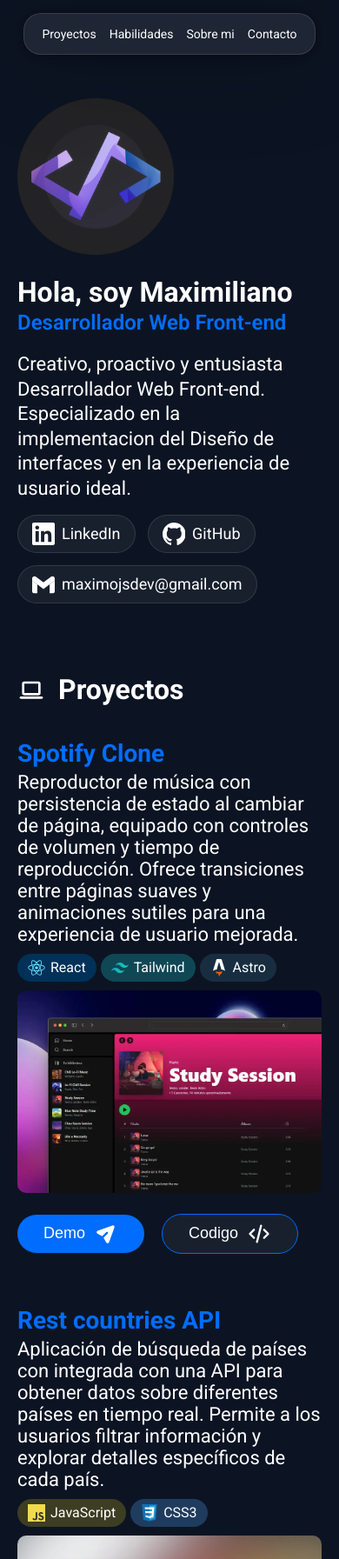
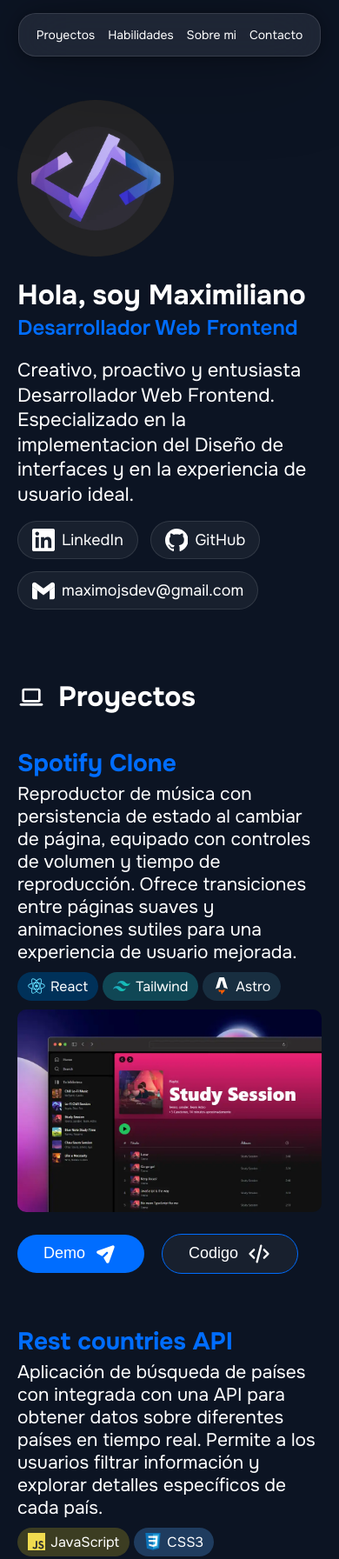
Before and after one commit to MaximoJSDev/MaximoJSDev.github.io, an Astro site: page / in a window 390 px wide. Shown: the top 1793 px of the page at 87% size. Built offline with nearby package versions, Linux system fonts and the light colour scheme; Astro itself is replaced by a stand-in of ours.

Commit message:
Cambia la fuente a Onest

```diff
--- a/src/components/Header.astro
+++ b/src/components/Header.astro
@@ -13,7 +13,6 @@
 
     const callback = (entries) => {
       entries.forEach((entry) => {
-        console.log(entry);
         if (entry.isIntersecting) {
           navItems.forEach((item) => {
             if (item.getAttribute("aria-label") == entry.target.id) {
--- a/src/components/Projects.astro
+++ b/src/components/Projects.astro
@@ -134,6 +134,7 @@
     display: flex;
     flex-direction: column;
     max-width: 500px;
+    height: 100%;
   }
   h3 {
     font-size: 28px;
@@ -141,7 +142,7 @@
     margin-bottom: 4px;
   }
   p {
-    font-size: 22px;
+    font-size: 21px;
     margin-bottom: 10px;
     flex-grow: 1;
     text-wrap: balance;
--- a/src/components/SobreMi.astro
+++ b/src/components/SobreMi.astro
@@ -39,7 +39,7 @@
   }
   .sobre-mi__article p {
     margin-bottom: 26px;
-    max-width: 673px;
+    max-width: 700px;
   }
   .sobre-mi__article strong {
     color: var(--primaryColor);
--- a/src/layouts/Layout.astro
+++ b/src/layouts/Layout.astro
@@ -33,7 +33,7 @@
 		<link rel="preconnect" href="https://fonts.googleapis.com" />
 		<link rel="preconnect" href="https://fonts.gstatic.com" crossorigin />
 		<link
-			href="https://fonts.googleapis.com/css2?family=Roboto:wght@400;600;700&display=swap"
+			href="https://fonts.googleapis.com/css2?family=Onest:wght@400;600;700&display=swap"
 			rel="stylesheet"
 		/>
 		<ViewTransitions />
@@ -54,7 +54,7 @@
 			body {
 				background-color: #0c1423;
 				color: #fff;
-				font-family: "Roboto";
+				font-family: "Onest", sans-serif;
 			}
 		</style>
 	</body>
--- a/src/pages/index.astro
+++ b/src/pages/index.astro
@@ -8,15 +8,15 @@
 import SobreMi from "@/components/SobreMi.astro";
 ---
 
-<Layout title="Eduardo Maximiliano | Desarrollador Web & Diseñador UI/UX">
+<Layout title="Maximiliano | Desarrollador Web & Diseñador UI/UX">
 	<Header />
 	<main>
 		<section id="inicio">
 			<article class="inicio__article">
 				<h1 class="inicio__title">Hola, soy Maximiliano</h1>
-				<h3 class="inicio__subtitle">Desarrollador Web Front-end</h3>
+				<h3 class="inicio__subtitle">Desarrollador Web Frontend</h3>
 				<p class="inicio__text">
-					Creativo, proactivo y entusiasta Desarrollador Web Front-end.
+					Creativo, proactivo y entusiasta Desarrollador Web Frontend.
 					Especializado en la implementacion del Diseño de interfaces y en la
 					experiencia de usuario ideal.
 				</p>
@@ -185,7 +185,7 @@
 			font-size: 22px;
 		}
 		#tecnologias .slide {
-			font-size: 15px;
+			font-size: 14px;
 			width: 80px;
 		}
 		#tecnologias .slide img {
```
